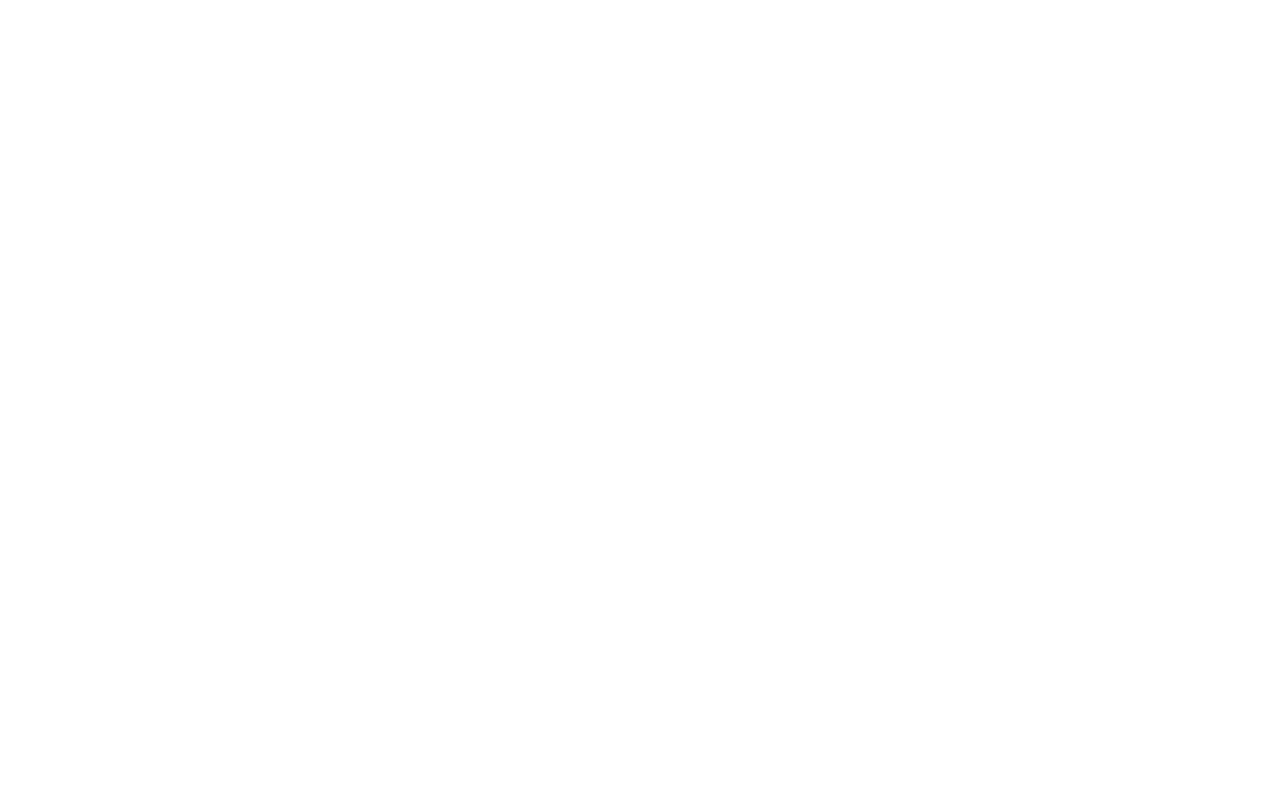
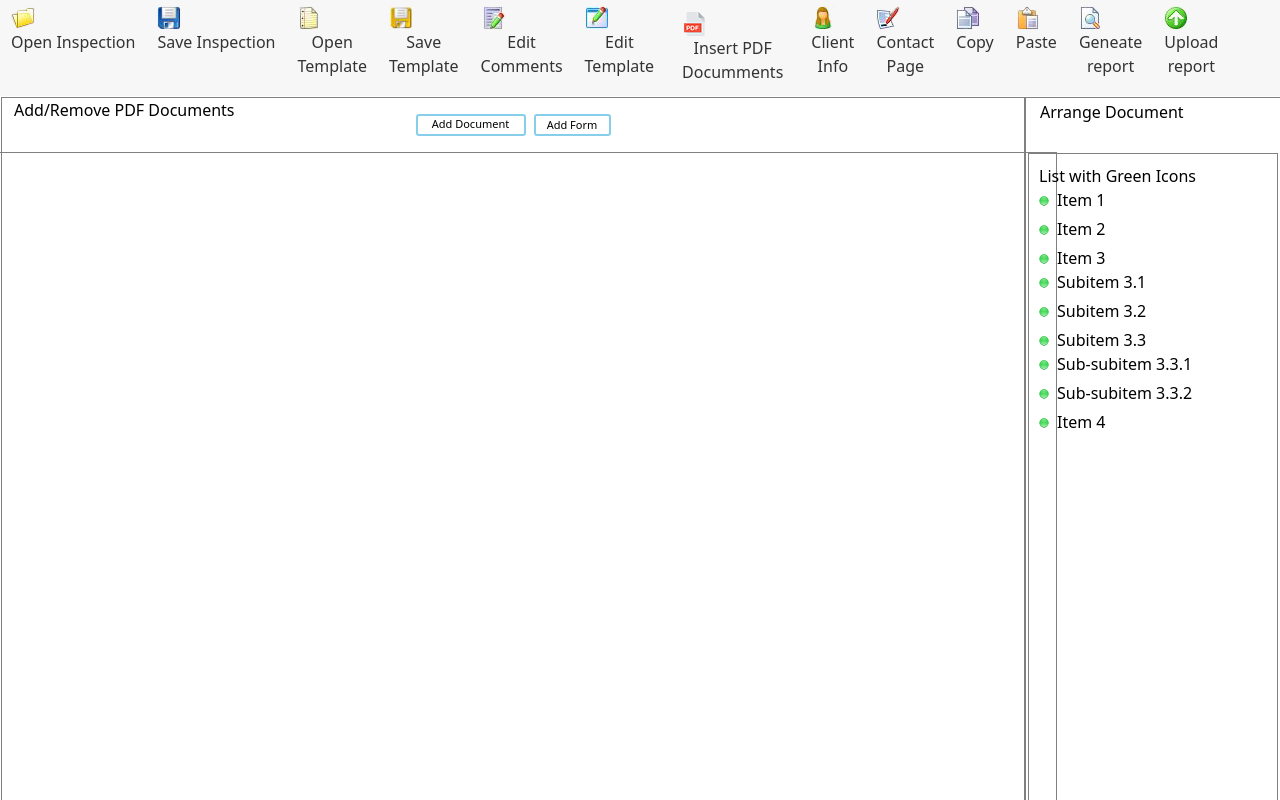
Before and after one commit to akashkendre1298/mj, a React (Create React App) app: page /insertpdf in a window 1280 px wide. Before the commit this address had no page. Shown: the top 800 px of the page. Built offline with nearby package versions, Linux system fonts and the light colour scheme.

Commit message:
update 5 files

```diff
--- a/src/App.js
+++ b/src/App.js
@@ -5,11 +5,13 @@
 import ClientInfo from "./component/ClientInfo/ClientInfo";
 // import Panel1 from "./component/Panel/Panel1"
 import Footer from "./component/Footer/Footer";
+import InsertPdf from "./component/InsertPdf/InsertPdf";
 function App() {
   return (
     <BrowserRouter>
       <Routes>
         <Route path="/" element={<ClientInfo />}></Route>
+        <Route path="/insertpdf" element={<InsertPdf />}></Route>
         {/* <Route path="/" element={<Panel1 />}></Route> */}
         <Route path="/" element={<Footer />}></Route>
       </Routes>
--- a/src/component/Header/Header.js
+++ b/src/component/Header/Header.js
@@ -16,6 +16,7 @@
 import img11 from "../../Assets/icons/paste.png";
 import img12 from "../../Assets/icons/generate_report.png";
 import img13 from "../../Assets/icons/upload_report.png"; // Import your EditTemplate component
+import { Link } from "react-router-dom";
 
 const Header = () => {
   const [openTemplatePopup, setOpenTemplatePopup] = useState(false);
@@ -134,12 +135,15 @@
           </li>
 
           <li className="list-for-header-section-main-nav">
+            <Link to="/insertpdf">
+              {" "}
               <a href="#">
                 <img src={img7} alt="" />
                 <div>
                   Insert PDF <br /> Documments
                 </div>
               </a>
+            </Link>
           </li>
           <hr />
           <li className="list-for-header-section-main-nav">
--- a/src/component/InsertPdf/InsertPdf.css
+++ b/src/component/InsertPdf/InsertPdf.css
@@ -1,7 +1,8 @@
 .add-remove-pdf-docs-and-arrange-documents-section {
   display: flex;
-  justify-content: space-between;
+  justify-content: center;
   margin: 1px;
+  width: 100%;
 }
 .add-doc-btn-for-section-document {
   border: 2px solid skyblue;
@@ -33,18 +34,18 @@
 }
 .for-first-section-header-and-the-btns {
   /* display: flex; */
-  /* width: 42em; */
+  width: 80%;
   justify-content: center;
   border: 0.1px solid grey;
   /* padding: 1em; */
 }
 .arrange-document-list-right-side-section {
-  width: 18.9em;
+  width: 20%;
   border: 0.1px solid grey;
   padding: 2px;
 }
 .header-and-add-doc-add-form-btns {
-  width: 66em;
+  width: 100%;
   display: grid;
   justify-content: center;
 }
@@ -85,7 +86,7 @@
 }
 .uploaded-documents-preview {
   border: 0.1px solid grey;
-  width: 65.8em;
+  width: 68em;
   height: 100vh;
 }
 .add-remove-header-text-for-section {
--- a/src/component/InsertPdf/InsertPdf.js
+++ b/src/component/InsertPdf/InsertPdf.js
@@ -5,12 +5,15 @@
 const InsertPdf = () => {
   const [selectedPdfs, setSelectedPdfs] = useState([]);
   const [previewUrls, setPreviewUrls] = useState([]);
+  const [fileNames, setFileNames] = useState([]);
+
   const handleFileChange = (event) => {
     const files = event.target.files;
 
     if (files.length > 0) {
       const newSelectedPdfs = [...selectedPdfs];
       const newPreviewUrls = [...previewUrls];
+      const newFileNames = [...fileNames];
 
       for (let i = 0; i < files.length; i++) {
         const file = files[i];
@@ -25,6 +28,7 @@
 
           reader.readAsDataURL(file);
           newSelectedPdfs.push(file);
+          newFileNames.push(file.name);
         } else {
           // Handle invalid file type
           alert(`File ${file.name} is not a valid PDF.`);
@@ -32,6 +36,7 @@
       }
 
       setSelectedPdfs([...newSelectedPdfs]);
+      setFileNames([...newFileNames]);
     }
   };
   const handleButtonClick = () => {
@@ -73,12 +78,16 @@
               {selectedPdfs.map((pdf, index) => (
                 <div className="pdf-preview-for-multiple-files" key={index}>
                   {/* <h2>PDF Preview {index + 1}</h2> */}
-                  <embed
-                    src={previewUrls[index]}
-                    type="application/pdf"
-                    width="200"
-                    height="100"
-                  />
+                  <div className="pdw-preview-with-name-of-pdf flex items-center">
+                    <embed
+                      src={previewUrls[index]}
+                      type="application/pdf"
+                      width="200"
+                      height="150"
+                      className="overflow-y-hidden overflow-x-hidden"
+                    />{" "}
+                    <h2>{fileNames[index]}</h2>
+                  </div>
                 </div>
               ))}
             </div>
--- a/src/index.css
+++ b/src/index.css
@@ -1,3 +1,15 @@
 @tailwind base;
 @tailwind components;
 @tailwind utilities;
+
+@layer utilities {
+  /* Hide scrollbar for Chrome, Safari and Opera */
+  .no-scrollbar::-webkit-scrollbar {
+    display: none;
+  }
+  /* Hide scrollbar for IE, Edge and Firefox */
+  .no-scrollbar {
+    -ms-overflow-style: none; /* IE and Edge */
+    scrollbar-width: none; /* Firefox */
+  }
+}
```
Lines whose indentation alone changed are shown as unchanged.
